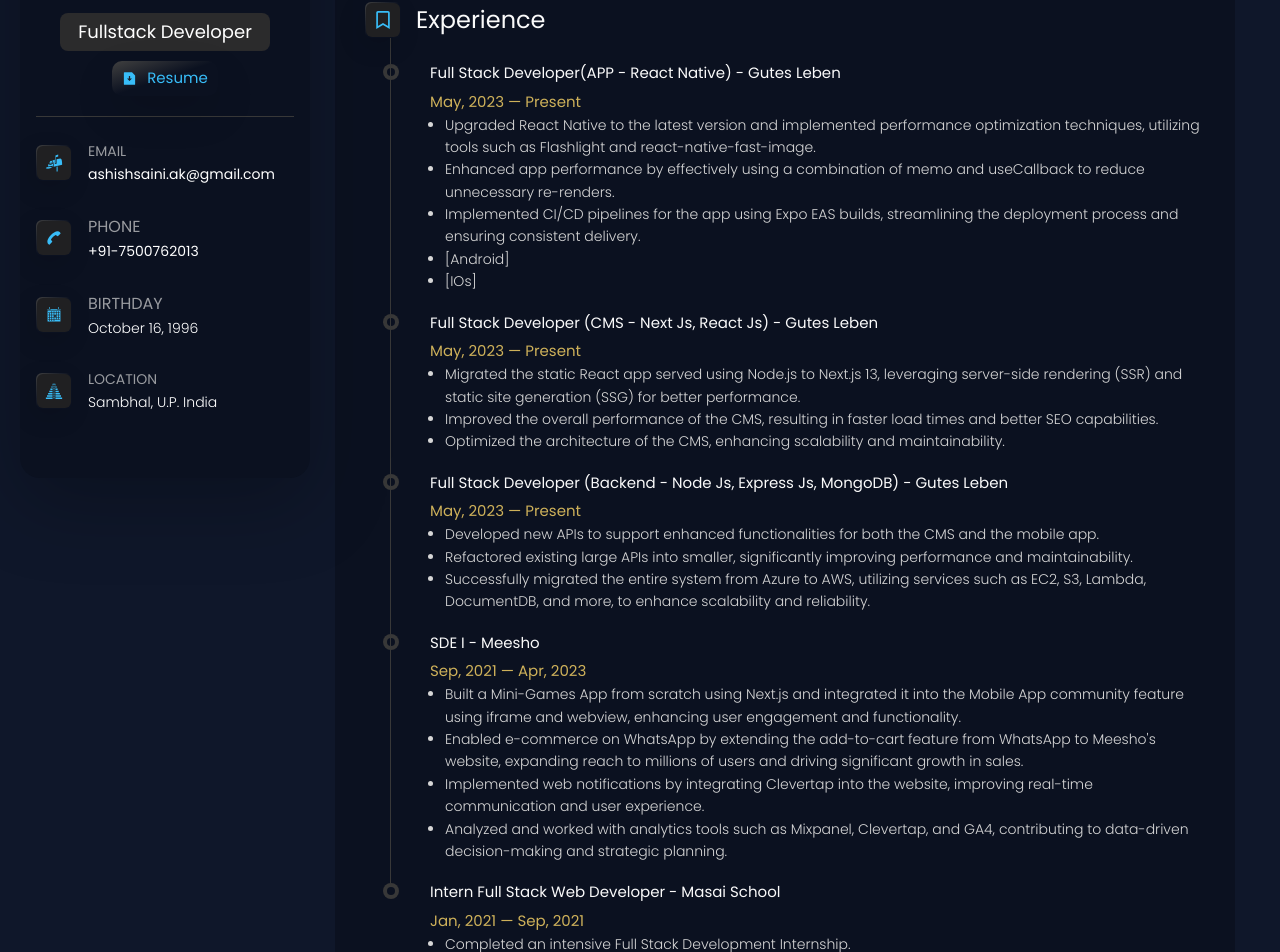
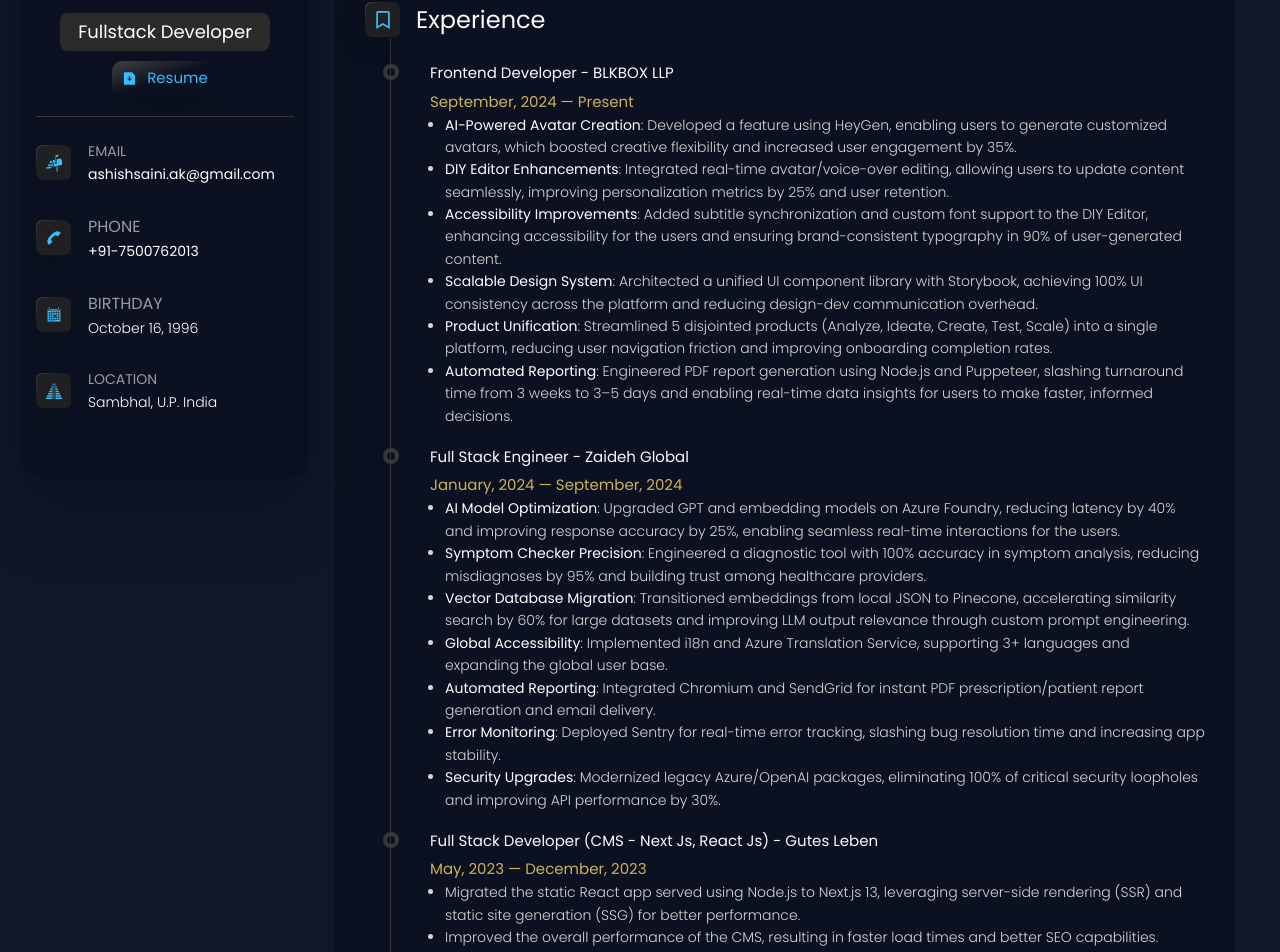
Before and after one commit to ashish8796/personal-website, a React (Vite) app: page /resume in a window 1280 px wide. Shown: the part 186-1138 px from the top of the page. Built offline with nearby package versions, Linux system fonts and the light colour scheme; what remarkable would draw is missing.

Commit message:
updated resume

```diff
--- a/src/components/Skills.jsx
+++ b/src/components/Skills.jsx
@@ -31,14 +31,19 @@ export default function Skills() {
     { name: "React Native", Icon: TbBrandReactNative },
     { name: "Node Js", Icon: FaNodeJs },
     { name: "Express Js", Icon: SiExpress },
-    { name: "Java", Icon: FaJava },
-    { name: "Sprint Boot", Icon: SiSpringboot },
+    // { name: "Java", Icon: FaJava },
+    // { name: "Sprint Boot", Icon: SiSpringboot },
     { name: "Mongoose", Icon: SiMongoose },
     { name: "MongoDB", Icon: SiMongodb },
     { name: "SQL", Icon: TbSql },
     { name: "PostgreSQL", Icon: SiPostgresql },
     { name: "AWS", Icon: FaAws },
     { name: "Git", Icon: FaGit },
+    { name: "WebSocket", Icon: null },
+    { name: "LLM Integration", Icon: null },
+    { name: "GPT Models", Icon: null },
+    { name: "NLP", Icon: null },
+    { name: "Vector Databases", Icon: null },
   ];
 
   return (
@@ -54,9 +59,11 @@ export default function Skills() {
             <p className="text-white xl:text-xl md:text-xl text-[14px]">
               {skill.name}
             </p>
-            <div>
-              <skill.Icon className="xl:text-3xl text-xl" />
-            </div>
+            {skill.Icon && (
+              <div>
+                <skill.Icon className="xl:text-3xl text-xl" />
+              </div>
+            )}
           </div>
         ))}
       </div>
--- a/src/pages/Resume/Resume.jsx
+++ b/src/pages/Resume/Resume.jsx
@@ -5,8 +5,56 @@ import Skills from "../../components/Skills";
 
 const experience = [
   {
+    title: "Frontend Developer - BLKBOX LLP",
+    date: "September, 2024 — Present",
+    description: [
+      "AI-Powered Avatar Creation: Developed a feature using HeyGen, enabling users to generate customized avatars, which boosted creative flexibility and increased user engagement by 35%.",
+      "DIY Editor Enhancements: Integrated real-time avatar/voice-over editing, allowing users to update content seamlessly, improving personalization metrics by 25% and user retention.",
+      "Accessibility Improvements: Added subtitle synchronization and custom font support to the DIY Editor, enhancing accessibility for the users and ensuring brand-consistent typography in 90% of user-generated content.",
+      "Scalable Design System: Architected a unified UI component library with Storybook, achieving 100% UI consistency across the platform and reducing design-dev communication overhead.",
+      "Product Unification: Streamlined 5 disjointed products (Analyze, Ideate, Create, Test, Scale) into a single platform, reducing user navigation friction and improving onboarding completion rates.",
+      "Automated Reporting: Engineered PDF report generation using Node.js and Puppeteer, slashing turnaround time from 3 weeks to 3–5 days and enabling real-time data insights for users to make faster, informed decisions.",
+    ],
+    links: [],
+  },
+  {
+    title: "Full Stack Engineer - Zaideh Global",
+    date: "January, 2024 — September, 2024",
+    description: [
+      "AI Model Optimization: Upgraded GPT and embedding models on Azure Foundry, reducing latency by 40% and improving response accuracy by 25%, enabling seamless real-time interactions for the users.",
+      "Symptom Checker Precision: Engineered a diagnostic tool with 100% accuracy in symptom analysis, reducing misdiagnoses by 95% and building trust among healthcare providers.",
+      "Vector Database Migration: Transitioned embeddings from local JSON to Pinecone, accelerating similarity search by 60% for large datasets and improving LLM output relevance through custom prompt engineering.",
+      "Global Accessibility: Implemented i18n and Azure Translation Service, supporting 3+ languages and expanding the global user base.",
+      "Automated Reporting: Integrated Chromium and SendGrid for instant PDF prescription/patient report generation and email delivery.",
+      "Error Monitoring: Deployed Sentry for real-time error tracking, slashing bug resolution time and increasing app stability.",
+      "Security Upgrades: Modernized legacy Azure/OpenAI packages, eliminating 100% of critical security loopholes and improving API performance by 30%.",
+    ],
+    links: [],
+  },
+  {
+    title: "Full Stack Developer (CMS - Next Js, React Js) - Gutes Leben",
+    date: "May, 2023 — December, 2023",
+    description: [
+      "Migrated the static React app served using Node.js to Next.js 13, leveraging server-side rendering (SSR) and static site generation (SSG) for better performance.",
+      "Improved the overall performance of the CMS, resulting in faster load times and better SEO capabilities.",
+      "Optimized the architecture of the CMS, enhancing scalability and maintainability.",
+    ],
+    links: [],
+  },
+  {
+    title:
+      "Full Stack Developer (Backend - Node Js, Express Js, MongoDB) - Gutes Leben",
+    date: "May, 2023 — December, 2023",
+    description: [
+      "Developed new APIs to support enhanced functionalities for both the CMS and the mobile app.",
+      "Refactored existing large APIs into smaller, significantly improving performance and maintainability.",
+      "Successfully migrated the entire system from Azure to AWS, utilizing services such as EC2, S3, Lambda, DocumentDB, and more, to enhance scalability and reliability.",
+    ],
+    links: [],
+  },
+  {
     title: "Full Stack Developer(APP - React Native) - Gutes Leben",
-    date: "May, 2023 — Present",
+    date: "May, 2023 — December, 2023",
     description: [
       "Upgraded React Native to the latest version and implemented performance optimization techniques, utilizing tools such as Flashlight and react-native-fast-image.",
       "Enhanced app performance by effectively using a combination of memo and useCallback to reduce unnecessary re-renders.",
@@ -23,27 +71,7 @@ const experience = [
       },
     ],
   },
-  {
-    title: "Full Stack Developer (CMS - Next Js, React Js) - Gutes Leben",
-    date: "May, 2023 — Present",
-    description: [
-      "Migrated the static React app served using Node.js to Next.js 13, leveraging server-side rendering (SSR) and static site generation (SSG) for better performance.",
-      "Improved the overall performance of the CMS, resulting in faster load times and better SEO capabilities.",
-      "Optimized the architecture of the CMS, enhancing scalability and maintainability.",
-    ],
-    links: [],
-  },
-  {
-    title:
-      "Full Stack Developer (Backend - Node Js, Express Js, MongoDB) - Gutes Leben",
-    date: "May, 2023 — Present",
-    description: [
-      "Developed new APIs to support enhanced functionalities for both the CMS and the mobile app.",
-      "Refactored existing large APIs into smaller, significantly improving performance and maintainability.",
-      "Successfully migrated the entire system from Azure to AWS, utilizing services such as EC2, S3, Lambda, DocumentDB, and more, to enhance scalability and reliability.",
-    ],
-    links: [],
-  },
+
   {
     title: "SDE I - Meesho",
     date: "Sep, 2021 — Apr, 2023",
--- a/src/pages/Resume/TimelineItem.jsx
+++ b/src/pages/Resume/TimelineItem.jsx
@@ -1,3 +1,5 @@
+import { getBoldHeading } from "./helper.jsx";
+
 const TimelineItem = ({ title, date, description, links }) => {
   return (
     <li className="timeline-item">
@@ -5,14 +7,14 @@ const TimelineItem = ({ title, date, description, links }) => {
       <span>{date}</span>
 
       {typeof description === "string" ? (
-        <p className="timeline-text">{description}</p>
+        <p className="timeline-text">{getBoldHeading(description)}</p>
       ) : (
         <ol>
           {description.map((item) => {
             return (
               <>
                 <li key={item} className="timeline-bullet">
-                  {item}
+                  {getBoldHeading(item)}
                 </li>
               </>
             );
--- /dev/null
+++ b/src/pages/Resume/helper.jsx
@@ -0,0 +1,12 @@
+export const getBoldHeading = (text) => {
+  if (text.split(":").length < 2) {
+    return text;
+  }
+
+  const [headings, rest] = text.split(":");
+  return (
+    <div>
+      <strong className="text-white">{headings}</strong>:{rest}
+    </div>
+  );
+};
```
